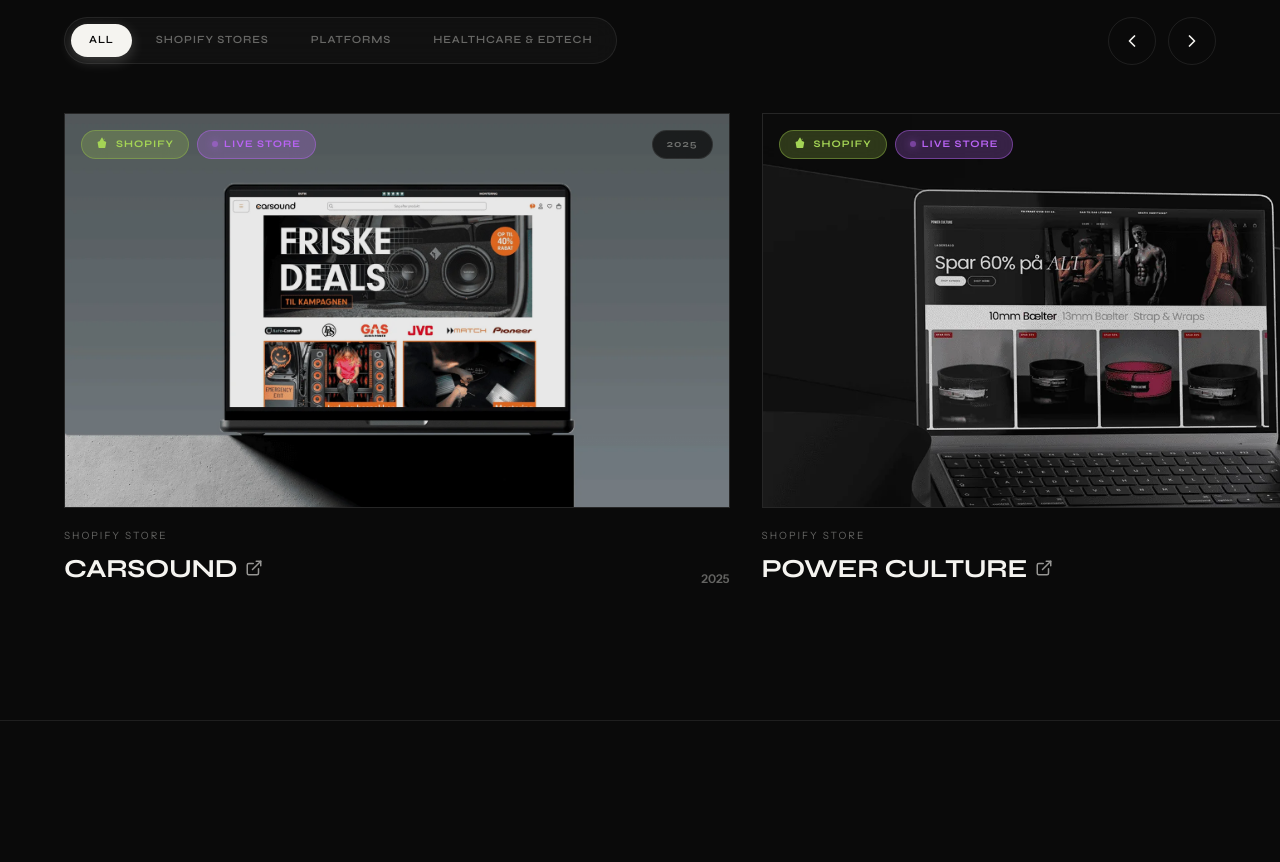
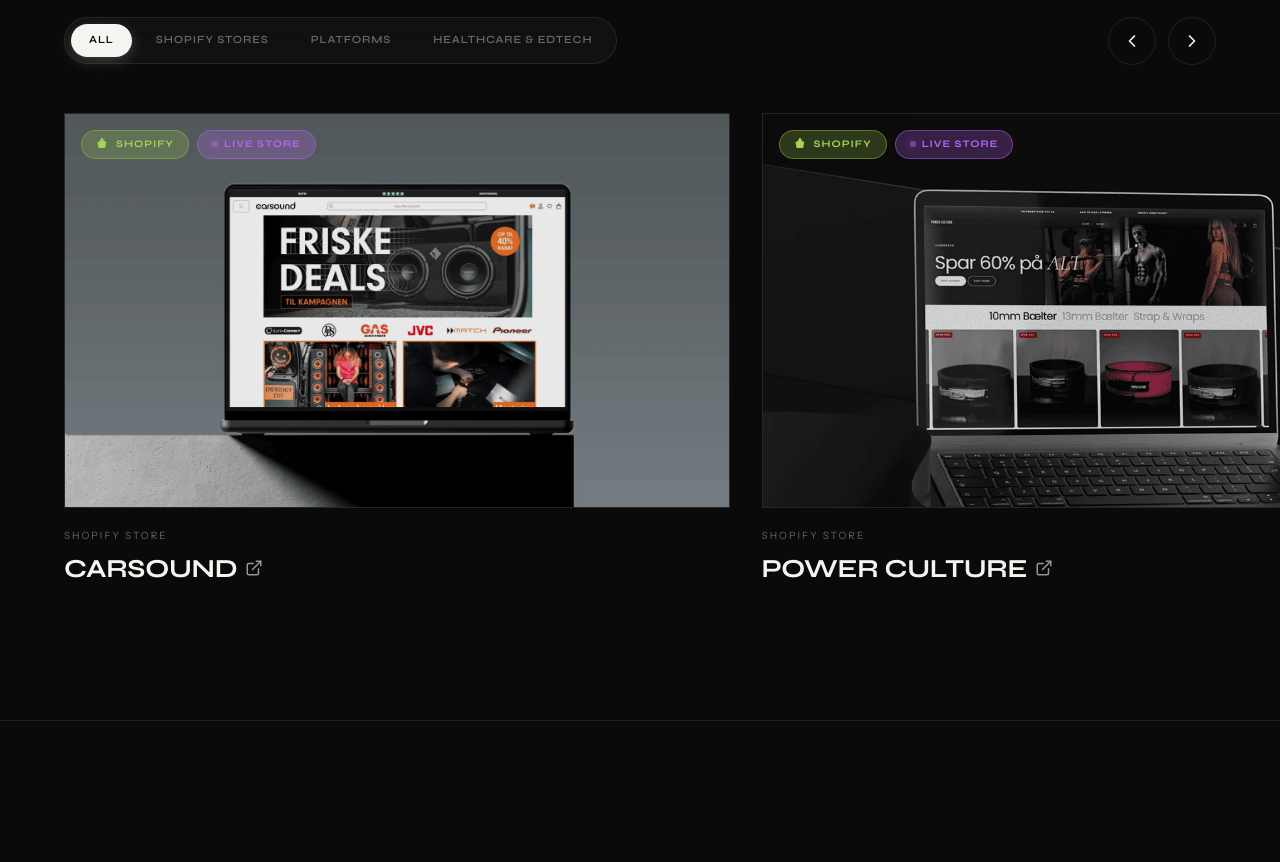
Before and after one commit to HuzaifaHaris-Huxi/portfolio, a React app: page / in a window 1280 px wide. Shown: the part 980-1842 px from the top of the page. Built offline with nearby package versions, Linux system fonts and the light colour scheme; the HTML template or start-up script is replaced by a standard one.

Commit message:
Update App.jsx

```diff
--- a/src/App.jsx
+++ b/src/App.jsx
@@ -395,7 +395,6 @@
                       <span className="live-dot"></span> {project.isShopify ? 'Live Store' : 'Live Site'}
                     </span>
                   )}
-                  <span className="badge year-badge">{project.year}</span>
                 </div>
 
                 {/* Hover Content Overlay: Name instead of logo + Visited Link */}
@@ -432,7 +431,6 @@
                     {project.link && <ExternalLinkIcon size={18} className="inline-link-icon" />}
                   </h3>
                 </div>
-                <span className="project-year">{project.year}</span>
               </div>
             </div>
           ))}
```
